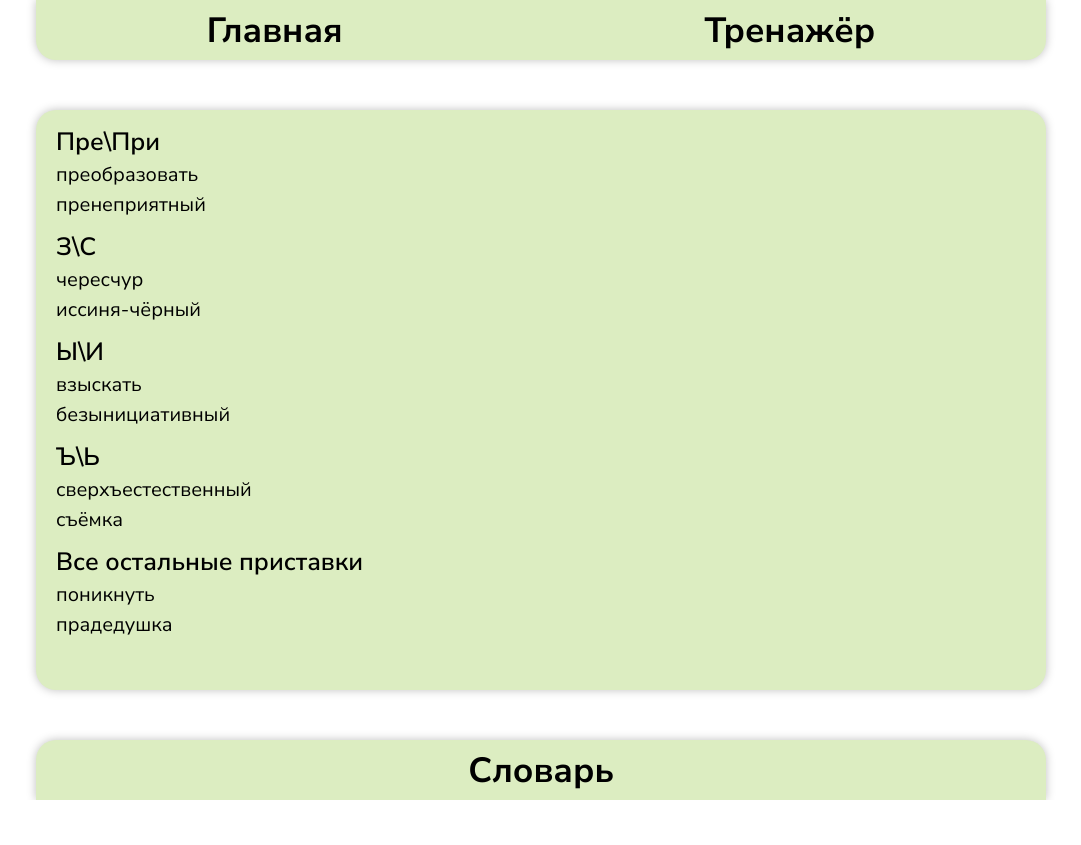
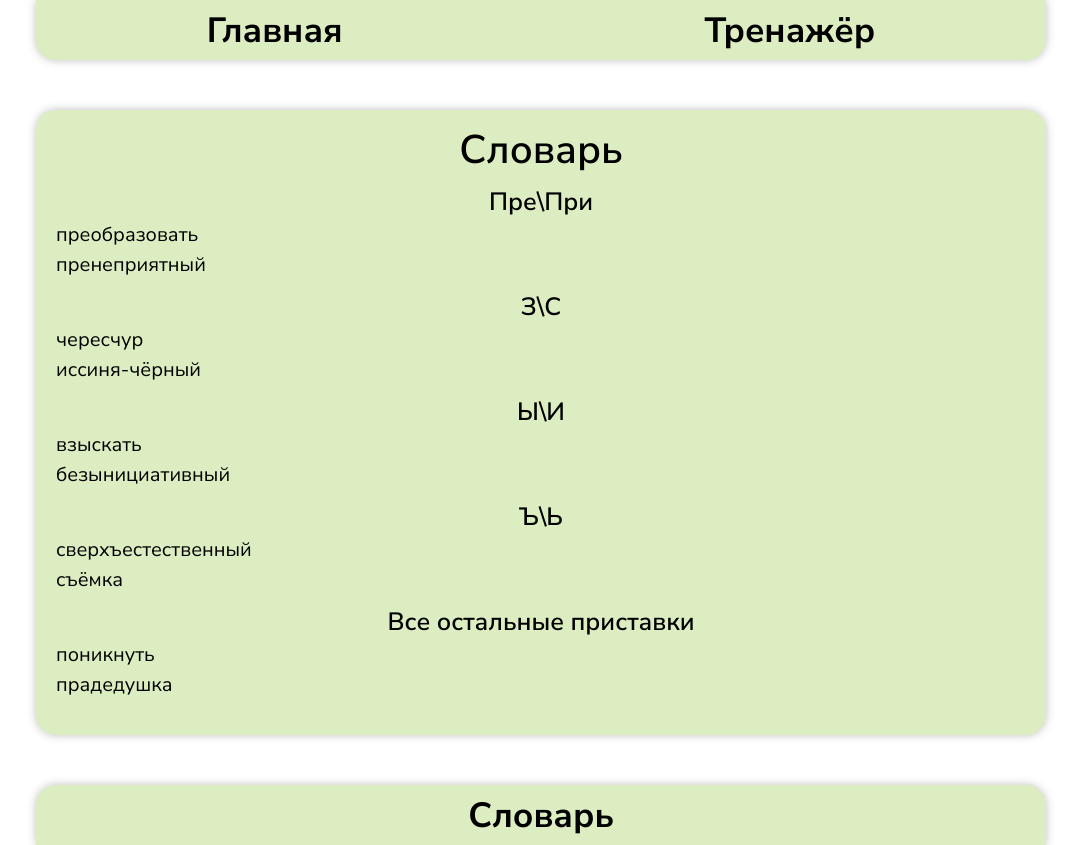
Before and after one commit to OfLORIAnO/schoolTraningPlatformForGoodPersonsAndMenWhoLoveHentai, a React (Vite) app: page /dictionary in a window 1280 px wide. Shown: the whole page, without its empty margins (99-1180 px from the left). Before the commit the page ends 800 px from the top, so only its background shows below. Built offline with nearby package versions, Linux system fonts and the light colour scheme; the HTML template or start-up script is replaced by a standard one.

Commit message:
'styleFix'

```diff
--- a/src/pages/Dictionary/Dictionary.jsx
+++ b/src/pages/Dictionary/Dictionary.jsx
@@ -12,6 +12,7 @@ export default function Dictionary() {
     return (
         <div className={s.container}>
             <div className={s.dictionary}>
+                <h1>Словарь</h1>
                 <div className={s.dictionary__item}>
                     <h1>Пре\При</h1>
                     {allData.prepri.map((item) => (
--- a/src/pages/Dictionary/Dictionary.module.scss
+++ b/src/pages/Dictionary/Dictionary.module.scss
@@ -3,6 +3,12 @@
     height: 100%;
 }
 .dictionary {
+    h1 {
+        font-size: 40px;
+        text-align: center;
+        font-weight: 600;
+        margin-bottom: 20px;
+    }
     border-radius: 20px;
     padding: 20px;
     box-shadow: $sh;
@@ -12,12 +18,12 @@
 
     &__item {
         margin-bottom: 20px;
-        h1{
+        h1 {
             font-weight: 600;
             font-size: 25px;
             margin-bottom: 10px;
         }
-        p{
+        p {
             margin-bottom: 10px;
             font-size: 20px;
         }
```
